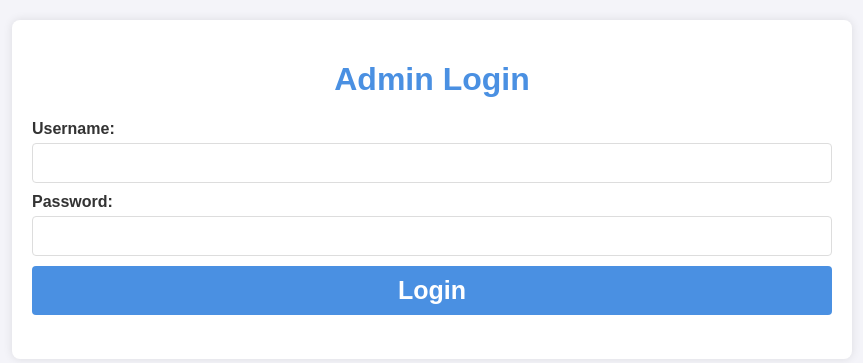
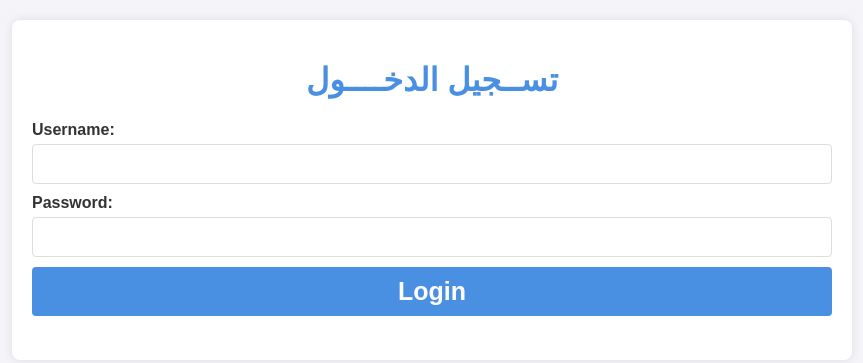
Before and after one commit to AYOUBBASIDI/Mendil, a website: page public/login.html in a window 1280 px wide. Shown: the whole page, without its empty margins (208-1071 px from the left). Drawn offline with Linux system fonts and the light colour scheme.

Commit message:
Update login.html

```diff
--- a/public/login.html
+++ b/public/login.html
@@ -9,7 +9,7 @@
 </head>
 <body>
     <div class="container">
-        <h1>Admin Login</h1>
+        <h1>تســجيل الدخــــول</h1>
 
         <form id="loginForm">
             <label for="login">Username:</label>
```
